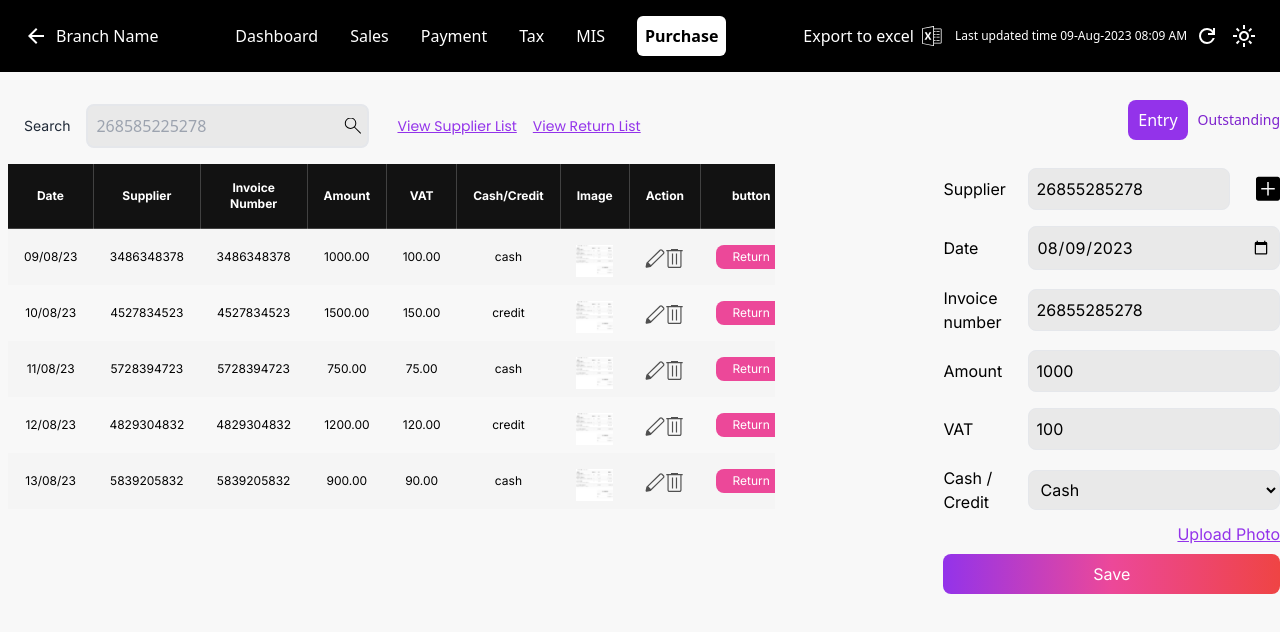
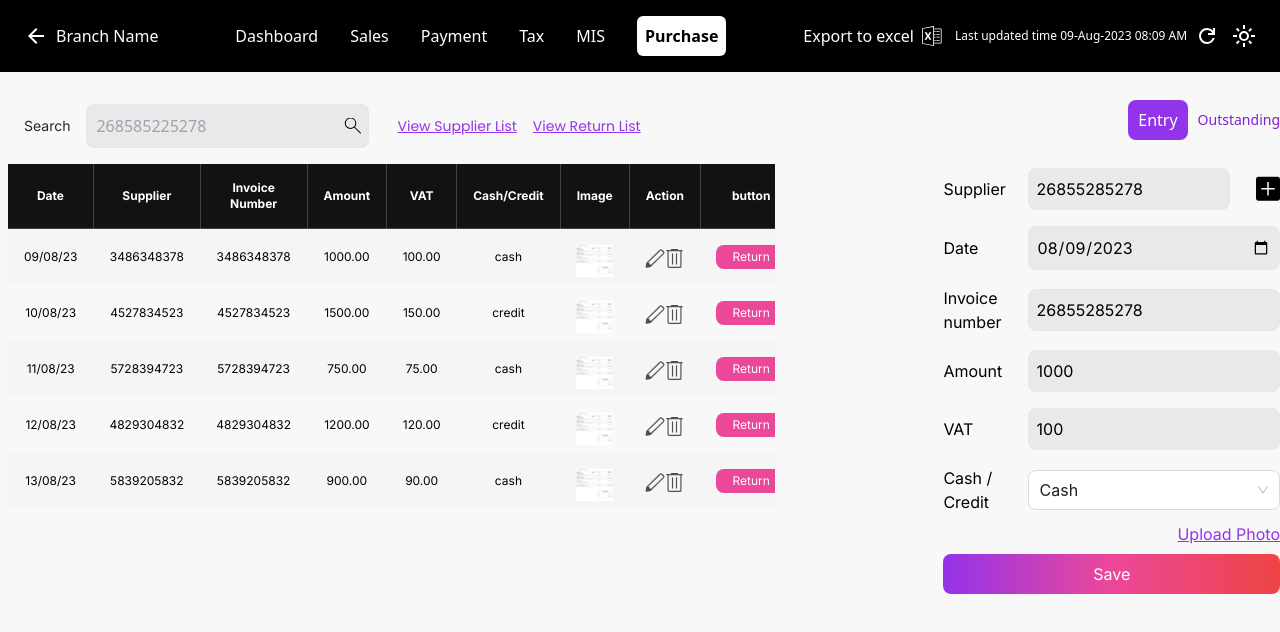
Before and after one commit to amarnadhcp/Sacrosys-purchase, a React (Create React App) app: page /purchase in a window 1280 px wide. Shown: the top 632 px of the page. Built offline with nearby package versions, Linux system fonts and the light colour scheme.

Commit message:
feat(Design cash or credit):updated the desing of cash of creadit selection in entry formm

```diff
--- a/package.json
+++ b/package.json
@@ -3,9 +3,11 @@
   "version": "0.1.0",
   "private": true,
   "dependencies": {
+    "@headlessui/react": "^1.7.18",
     "@testing-library/jest-dom": "^5.17.0",
     "@testing-library/react": "^13.4.0",
     "@testing-library/user-event": "^13.5.0",
+    "antd": "^5.13.2",
     "react": "^18.2.0",
     "react-dom": "^18.2.0",
     "react-router-dom": "^6.21.2",
--- a/src/component/Entry/EntryForm.jsx
+++ b/src/component/Entry/EntryForm.jsx
@@ -2,9 +2,14 @@ import React, { useState } from "react";
 import PlusIcon from "../../assests/images/AddNew.svg";
 import SupplierCreation from "./SupplierCreation";
 import NavigationBar from "../Navbar/NavigationBar";
+import { Select } from "antd";
 
 function EntryForm() {
   const [isModalOpen, setIsModalOpen] = useState(false);
+
+  const handleChange = (value) => {
+    console.log(`selected ${value}`);
+  };
 
   const toggleModal = () => {
     setIsModalOpen(!isModalOpen);
@@ -49,7 +54,10 @@ function EntryForm() {
         </div>
 
         <div className="flex items-center mb-4">
-          <label htmlFor="invoice-number" className="inline-block w-1/4 text-left">
+          <label
+            htmlFor="invoice-number"
+            className="inline-block w-1/4 text-left"
+          >
             Invoice number
           </label>
           <input
@@ -89,15 +97,16 @@ function EntryForm() {
 
         <div className="flex items-center">
           <label className="inline-block w-1/4 text-left">Cash / Credit</label>
-          <select
-            id="payment-type"
-            name="payment-type"
-            defaultValue="cash"
-            className="w-3/4 p-2 rounded-lg bg-inputColor border focus:outline-none focus:border-purple-700"
-          >
-            <option value="cash">Cash</option>
-            <option value="credit">Credit</option>
-          </select>
+          <Select
+            defaultValue="Cash"
+            size={"large"}
+            className="w-3/4   rounded-lg bg-red   focus:border-purple-700"
+            onChange={handleChange}
+            options={[
+              { value: "Cash", label: "Cash" },
+              { value: "Credit", label: "Credit" },
+            ]}
+          />
         </div>
 
         <div className="flex justify-end items-center my-2">
--- a/src/component/Entry/EntryTable.jsx
+++ b/src/component/Entry/EntryTable.jsx
@@ -3,12 +3,11 @@ import editIcon from "../../assests/images/Edit.svg";
 import EmptyIcon from "../../assests/images/Empty.svg";
 import screenshotIcon from "../../assests/images/screenShot.png";
 import SearchBar from "../Navbar/SearchBar";
-
 function EntryTable() {
 
   return (
     <>
-      <div className="mx-auto px-2 overflow-auto my-4  ">
+      <div className="mx-auto px-2 overflow-auto my-4 ">
         <SearchBar />
         <div className="overflow-x-auto min-w-full">
           <table className="w-full text-xs text-left rtl:text-right text-gray-500 dark:text-gray-400">
--- a/src/pages/purchaseEntry/PurchaseEntry.jsx
+++ b/src/pages/purchaseEntry/PurchaseEntry.jsx
@@ -6,7 +6,7 @@ function PurchaseEntry() {
   return (
     <>
       <div className="flex flex-wrap-reverse xl:gap-x-40  max-w-8xl bg-default xl:flex-nowrap">
-        <EntryTable />
+        <EntryTable  />
         <EntryForm />
       </div>
     </>
```
Also changed, not shown: 1 other file (tests, documents, lock files or other folders).
